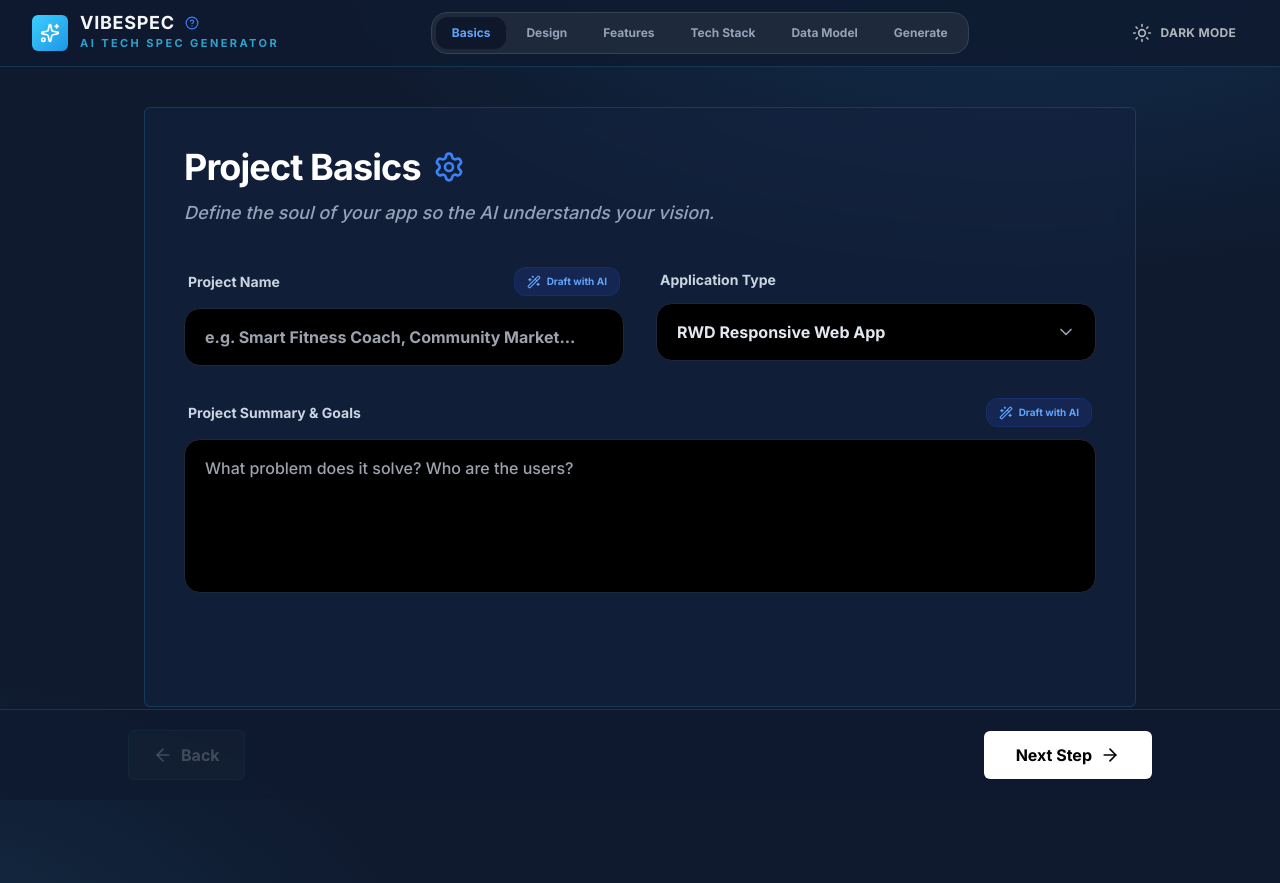
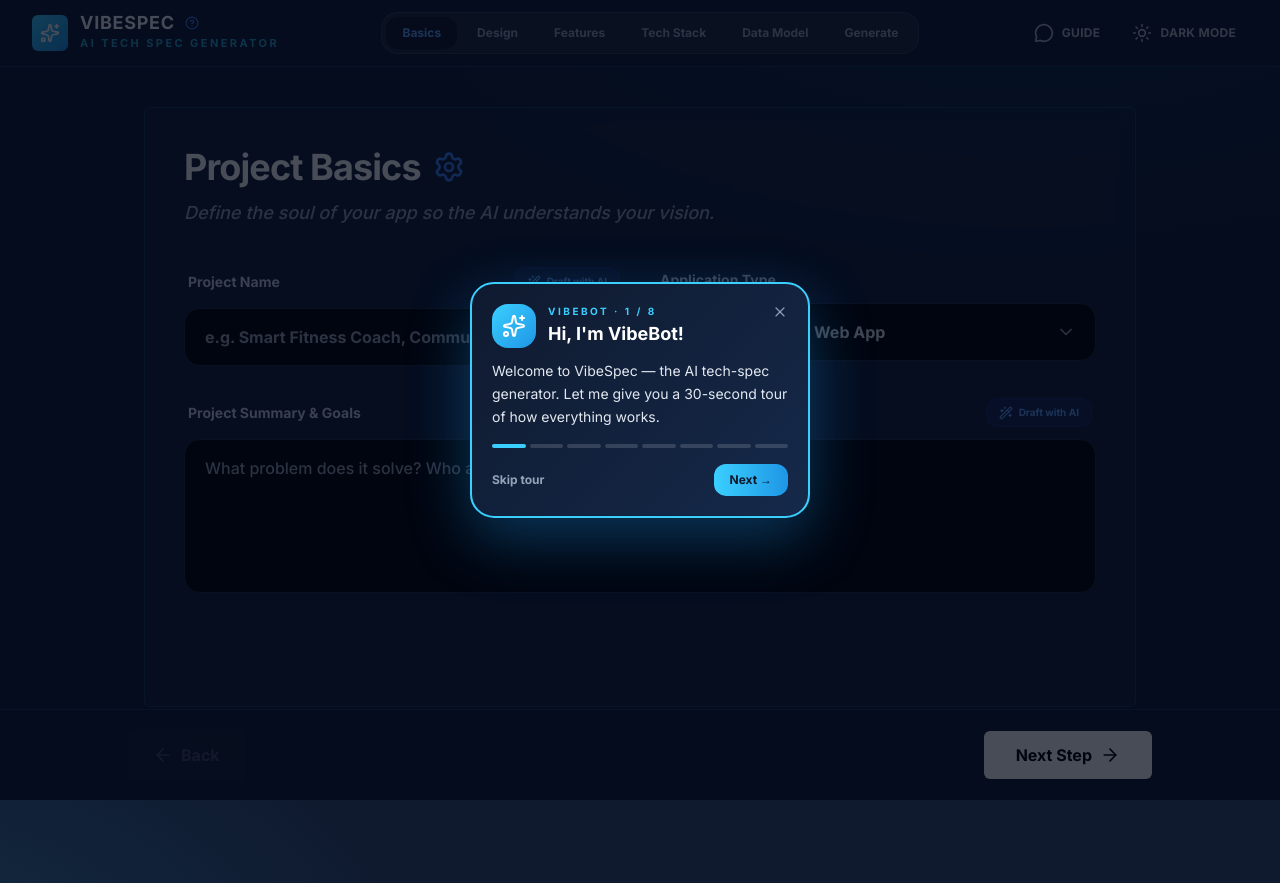
Before and after one commit to kevin02150101/super-app, a React (Vite) app in the folder vibespec-generator/: page / in a window 1280 px wide. Built offline with nearby package versions, Linux system fonts and the light colour scheme.

Commit message:
Add VibeBot guided tour with NPC dialog and arrows

```diff
--- a/vibespec-generator/App.tsx
+++ b/vibespec-generator/App.tsx
@@ -5,7 +5,8 @@ import {
   Settings, Layout, Layers, Database, Sparkles, FileText,
   Github, Monitor, Smartphone, Palette, CheckCircle2,
   Info, Lightbulb, Moon, Sun, ChevronDown, HelpCircle,
-  Wand2, Loader2, X, Check, Box, LayoutGrid, Code2, Server, Globe
+  Wand2, Loader2, X, Check, Box, LayoutGrid, Code2, Server, Globe,
+  ArrowUp, ArrowDown, Play, MessageCircle
 } from 'lucide-react';
 import { TechSpec, Step, Module, DataEntity } from './types';
 import { refineSpecWithAI, assistField, HAS_API_KEY } from './services/geminiService';
@@ -106,6 +107,19 @@ export default function App() {
   const themeLabel = theme === 'light' ? 'White Mode' : 'Dark Mode';
   const nextThemeLabel = theme === 'light' ? 'dark' : 'white';
 
+  const [tourOpen, setTourOpen] = useState(false);
+  useEffect(() => {
+    if (!localStorage.getItem('vibe-tour-done')) {
+      const t = setTimeout(() => setTourOpen(true), 600);
+      return () => clearTimeout(t);
+    }
+  }, []);
+  const closeTour = () => {
+    setTourOpen(false);
+    localStorage.setItem('vibe-tour-done', '1');
+  };
+  const startTour = () => setTourOpen(true);
+
   const updateSpec = <K extends keyof TechSpec>(key: K, value: TechSpec[K]) => {
     setSpec(prev => ({ ...prev, [key]: value }));
   };
@@ -136,7 +150,7 @@ export default function App() {
       <header className="sticky top-0 z-50 px-4 py-3 sm:px-8 backdrop-blur-md"
               style={{ background: 'var(--bar-bg)', borderBottom: '1px solid var(--bar-border)' }}>
         <div className="max-w-7xl mx-auto flex items-center justify-between">
-          <div className="flex items-center gap-3 cursor-pointer group" onClick={() => goToStep(1)}>
+          <div data-tour="logo" className="flex items-center gap-3 cursor-pointer group" onClick={() => goToStep(1)}>
             <div className="w-9 h-9 rounded-md flex items-center justify-center text-white group-hover:scale-105 transition-transform"
                  style={{ background: 'linear-gradient(135deg, #3BCFFF, #1E96E5)' }}>
               <Sparkles className="w-5 h-5" />
@@ -148,22 +162,29 @@ export default function App() {
               <p className="hcas-eyebrow mt-1">AI Tech Spec Generator</p>
             </div>
           </div>
-          <div className="hidden lg:flex items-center gap-2">
+          <div data-tour="steps" className="hidden lg:flex items-center gap-2">
             <StepIndicator currentStep={step} onStepClick={goToStep} />
           </div>
           <div className="flex items-center gap-2">
-            <button onClick={toggleTheme} aria-label={`Switch to ${nextThemeLabel} mode`} className="px-3 py-2 rounded-full transition-all duration-300 flex items-center gap-2"
+            <button data-tour="tourbtn" onClick={startTour} aria-label="Start guided tour" className="px-3 py-2 rounded-full transition-all duration-300 flex items-center gap-2"
+                    style={{ color: 'var(--ink-soft)', background: 'transparent' }}
+                    onMouseEnter={e => { e.currentTarget.style.background = 'var(--paper-soft)'; e.currentTarget.style.color = 'var(--accent)'; }}
+                    onMouseLeave={e => { e.currentTarget.style.background = 'transparent'; e.currentTarget.style.color = 'var(--ink-soft)'; }}>
+              <MessageCircle className="w-5 h-5" />
+              <span className="text-xs font-bold tracking-wide uppercase hidden sm:inline">Guide</span>
+            </button>
+            <button data-tour="theme" onClick={toggleTheme} aria-label={`Switch to ${nextThemeLabel} mode`} className="px-3 py-2 rounded-full transition-all duration-300 flex items-center gap-2"
                     style={{ color: 'var(--ink-soft)', background: 'transparent' }}
                     onMouseEnter={e => { e.currentTarget.style.background = 'var(--paper-soft)'; e.currentTarget.style.color = 'var(--accent)'; }}
                     onMouseLeave={e => { e.currentTarget.style.background = 'transparent'; e.currentTarget.style.color = 'var(--ink-soft)'; }}>
               {theme === 'light' ? <Moon className="w-5 h-5" /> : <Sun className="w-5 h-5" />}
-              <span className="text-xs font-bold tracking-wide uppercase">{themeLabel}</span>
+              <span className="text-xs font-bold tracking-wide uppercase hidden sm:inline">{themeLabel}</span>
             </button>
           </div>
         </div>
       </header>
 
-      <main className="flex-1 max-w-5xl mx-auto w-full px-4 py-6 sm:py-10 flex flex-col pb-36 lg:pb-44">
+      <main data-tour="content" className="flex-1 max-w-5xl mx-auto w-full px-4 py-6 sm:py-10 flex flex-col pb-36 lg:pb-44">
         <div className="hcas-hairline p-6 sm:p-10 flex-1 flex flex-col min-h-[600px]"
              style={{ background: 'var(--surface-bg)', backdropFilter: 'blur(8px)' }}>
           <div className="flex-1">
@@ -184,7 +205,7 @@ export default function App() {
              <span className="hcas-eyebrow">STEP {step}/6</span>
           </div>
           {step < 5 ? (
-            <button onClick={() => setStep(s => Math.min(s + 1, 6) as Step)}
+            <button data-tour="next" onClick={() => setStep(s => Math.min(s + 1, 6) as Step)}
                     className="flex items-center gap-2 px-8 py-3 rounded-md font-bold transition-all active:scale-95"
                     style={{ background: '#fff', color: '#000' }}>
               Next Step <ArrowRight className="w-5 h-5" />
@@ -204,6 +225,7 @@ export default function App() {
           )}
         </div>
       </footer>
+      <Tour open={tourOpen} onClose={closeTour} currentStep={step} goToStep={goToStep} />
     </div>
   );
 }
@@ -596,3 +618,138 @@ function Step6Preview({ spec, refinedMarkdown, isRefining, onRefine }: { spec: T
     </div>
   );
 }
+
+const TOUR_STEPS: { selector: string | null; title: string; body: string; goStep?: number }[] = [
+  { selector: null, title: "Hi, I'm VibeBot!", body: "Welcome to VibeSpec — the AI tech-spec generator. Let me give you a 30-second tour of how everything works." },
+  { selector: '[data-tour=\"logo\"]', title: "Home & Branding", body: "Click the VibeSpec logo any time to jump back to Step 1 (Project Basics)." },
+  { selector: '[data-tour=\"steps\"]', title: "The 6 Steps", body: "Your spec is built in 6 stages: Basics → Design → Features → Tech Stack → Data Model → Generate. Click any step to jump there." },
+  { selector: '[data-tour=\"tourbtn\"]', title: "Replay This Guide", body: "Press the Guide button any time to replay this tour. I'll be here whenever you need me." },
+  { selector: '[data-tour=\"theme\"]', title: "White / Dark Mode", body: "Toggle between White Mode and Dark Mode. The label updates so you always know which mode you're in." },
+  { selector: '[data-tour=\"content\"]', title: "Your Spec Canvas", body: "Each step shows a form here. Look for the sparkle (✨) Draft / Refine with AI buttons — they let Gemini write or polish fields for you." },
+  { selector: '[data-tour=\"next\"]', title: "Navigate Steps", body: "Use Back / Next at the bottom to move between steps. On the final step you'll hit Refine with AI to generate the full spec doc." },
+  { selector: null, title: "You're ready!", body: "That's everything. Start filling in Project Basics — you can always replay this tour from the Guide button. Have fun building!" },
+];
+
+function Tour({ open, onClose, currentStep, goToStep }: { open: boolean; onClose: () => void; currentStep: Step; goToStep: (s: number) => void }) {
+  const [idx, setIdx] = useState(0);
+  const [rect, setRect] = useState<DOMRect | null>(null);
+
+  useEffect(() => {
+    if (open) setIdx(0);
+  }, [open]);
+
+  const step = TOUR_STEPS[idx];
+
+  useEffect(() => {
+    if (!open) return;
+    const update = () => {
+      if (!step.selector) { setRect(null); return; }
+      const el = document.querySelector(step.selector) as HTMLElement | null;
+      if (!el) { setRect(null); return; }
+      setRect(el.getBoundingClientRect());
+    };
+    update();
+    const t1 = setTimeout(update, 100);
+    const t2 = setTimeout(update, 350);
+    window.addEventListener('resize', update);
+    window.addEventListener('scroll', update, true);
+    return () => {
+      clearTimeout(t1); clearTimeout(t2);
+      window.removeEventListener('resize', update);
+      window.removeEventListener('scroll', update, true);
+    };
+  }, [open, idx, step?.selector]);
+
+  if (!open) return null;
+  const isLast = idx === TOUR_STEPS.length - 1;
+  const next = () => isLast ? onClose() : setIdx(i => i + 1);
+  const prev = () => setIdx(i => Math.max(0, i - 1));
+
+  const dialogW = 340;
+  const dialogH = 220;
+  const margin = 16;
+  let dialogStyle: React.CSSProperties = { left: '50%', top: '50%', transform: 'translate(-50%, -50%)' };
+  let arrowSide: 'top' | 'bottom' = 'top';
+  let arrowX = 0, arrowY = 0;
+
+  if (rect) {
+    const spaceBelow = window.innerHeight - rect.bottom;
+    const centerX = rect.left + rect.width / 2;
+    const clampedLeft = Math.max(margin, Math.min(window.innerWidth - dialogW - margin, centerX - dialogW / 2));
+    if (spaceBelow > dialogH + 60) {
+      dialogStyle = { left: clampedLeft, top: rect.bottom + 40, transform: 'none' };
+      arrowSide = 'top';
+      arrowX = centerX;
+      arrowY = rect.bottom + 8;
+    } else {
+      dialogStyle = { left: clampedLeft, top: Math.max(margin, rect.top - dialogH - 40), transform: 'none' };
+      arrowSide = 'bottom';
+      arrowX = centerX;
+      arrowY = rect.top - 36;
+    }
+  }
+
+  return (
+    <div className="fixed inset-0 z-[200]" role="dialog" aria-modal="true">
+      <svg className="absolute inset-0 w-full h-full pointer-events-none">
+        <defs>
+          <mask id="vibe-tour-mask">
+            <rect width="100%" height="100%" fill="white" />
+            {rect && <rect x={rect.left - 8} y={rect.top - 8} width={rect.width + 16} height={rect.height + 16} rx={14} fill="black" />}
+          </mask>
+        </defs>
+        <rect width="100%" height="100%" fill="rgba(2,8,23,0.72)" mask="url(#vibe-tour-mask)" />
+        {rect && (
+          <rect x={rect.left - 8} y={rect.top - 8} width={rect.width + 16} height={rect.height + 16} rx={14}
+                fill="none" stroke="#3BCFFF" strokeWidth={2.5} className="animate-pulse" />
+        )}
+      </svg>
+
+      <button onClick={onClose} aria-label="Close tour" className="absolute inset-0 w-full h-full cursor-default" tabIndex={-1} />
+
+      {rect && (
+        <div className="absolute pointer-events-none animate-bounce" style={{ left: arrowX - 16, top: arrowY - 16 }}>
+          <div className="w-8 h-8 rounded-full flex items-center justify-center shadow-2xl" style={{ background: 'linear-gradient(135deg, #3BCFFF, #1E96E5)', boxShadow: '0 0 24px rgba(59,207,255,0.6)' }}>
+            {arrowSide === 'top' ? <ArrowDown className="w-5 h-5 text-slate-900" /> : <ArrowUp className="w-5 h-5 text-slate-900" />}
+          </div>
+        </div>
+      )}
+
+      <div className="absolute rounded-3xl p-5 shadow-2xl pointer-events-auto animate-in fade-in zoom-in-95 duration-300"
+           style={{ ...dialogStyle, width: dialogW, maxWidth: '92vw', background: 'linear-gradient(135deg, #0f1a2f, #15294a)', border: '2px solid #3BCFFF', boxShadow: '0 20px 60px rgba(30,150,229,0.35)' }}>
+        <div className="flex items-start gap-3">
+          <div className="w-11 h-11 rounded-2xl flex items-center justify-center flex-shrink-0" style={{ background: 'linear-gradient(135deg, #3BCFFF, #1E96E5)' }}>
+            <Sparkles className="w-6 h-6 text-white" />
+          </div>
+          <div className="flex-1 min-w-0">
+            <p className="text-[10px] font-black tracking-[0.25em] uppercase" style={{ color: '#3BCFFF' }}>VibeBot · {idx + 1} / {TOUR_STEPS.length}</p>
+            <h3 className="text-white font-black text-lg mt-1 leading-tight">{step.title}</h3>
+          </div>
+          <button onClick={onClose} aria-label="Skip tour" className="text-slate-400 hover:text-white transition-colors">
+            <X className="w-4 h-4" />
+          </button>
+        </div>
+        <p className="text-sm text-slate-200 leading-relaxed mt-3">{step.body}</p>
+        <div className="flex items-center gap-1 mt-4">
+          {TOUR_STEPS.map((_, i) => (
+            <div key={i} className="h-1 flex-1 rounded-full transition-all" style={{ background: i <= idx ? '#3BCFFF' : 'rgba(255,255,255,0.15)' }} />
+          ))}
+        </div>
+        <div className="flex justify-between items-center mt-4">
+          <button onClick={onClose} className="text-xs font-bold text-slate-400 hover:text-white transition-colors">Skip tour</button>
+          <div className="flex gap-2">
+            {idx > 0 && (
+              <button onClick={prev} className="px-3 py-2 rounded-xl text-xs font-black bg-slate-800 text-slate-200 hover:bg-slate-700 transition-colors">
+                Back
+              </button>
+            )}
+            <button onClick={next} className="px-4 py-2 rounded-xl text-xs font-black text-slate-900 transition-transform active:scale-95"
+                    style={{ background: 'linear-gradient(90deg, #3BCFFF, #1E96E5)' }}>
+              {isLast ? "Let's go!" : 'Next →'}
+            </button>
+          </div>
+        </div>
+      </div>
+    </div>
+  );
+}
```
